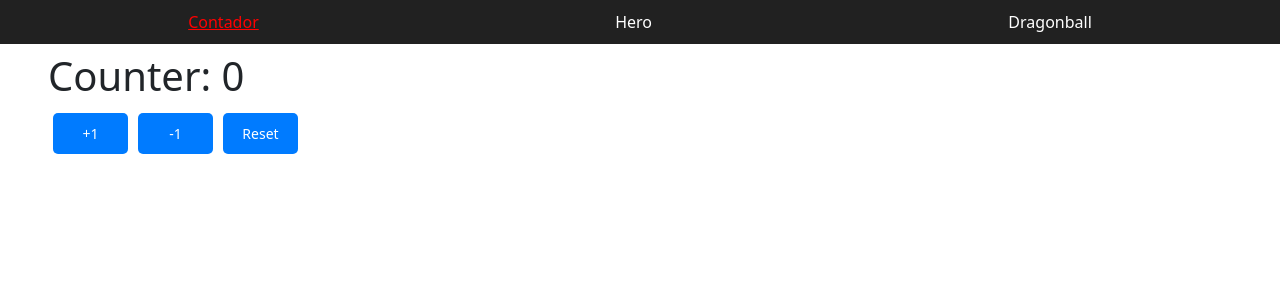
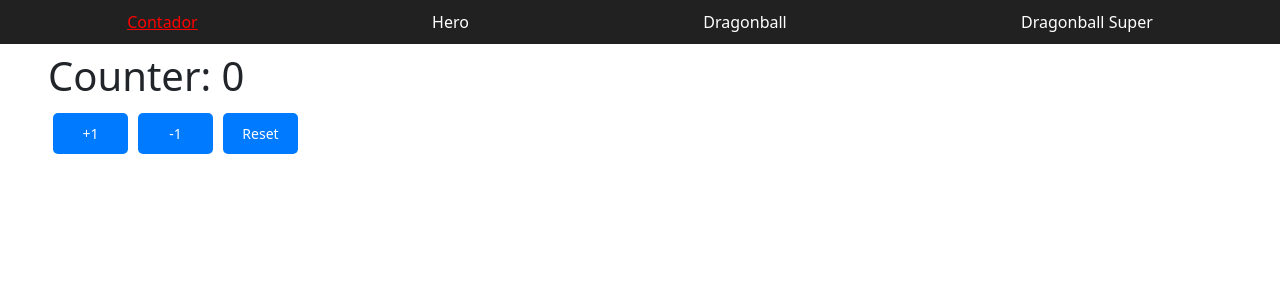
Before and after one commit to ManuelFBS/02-bases, an Angular app: page / in a window 1280 px wide. Shown: the top 300 px of the page. Built offline with nearby package versions, Linux system fonts and the light colour scheme.

Commit message:
Actualiz. de 'navbar.component.html'...

```diff
--- a/src/app/components/shared/navbar/navbar.component.html
+++ b/src/app/components/shared/navbar/navbar.component.html
@@ -8,8 +8,12 @@
 
       <a [routerLink]="['/hero']" [routerLinkActive]="'active'">Hero</a>
 
-      <a [routerLink]="['dragonball']" [routerLinkActive]="'active'"
+      <a [routerLink]="['/dragonball']" [routerLinkActive]="'active'"
             >Dragonball</a
+      >
+
+      <a routerLink="/dragonball-super" routerLinkActive="active"
+            >Dragonball Super</a
       >
 
       <!------ OTHERS ------>
```
